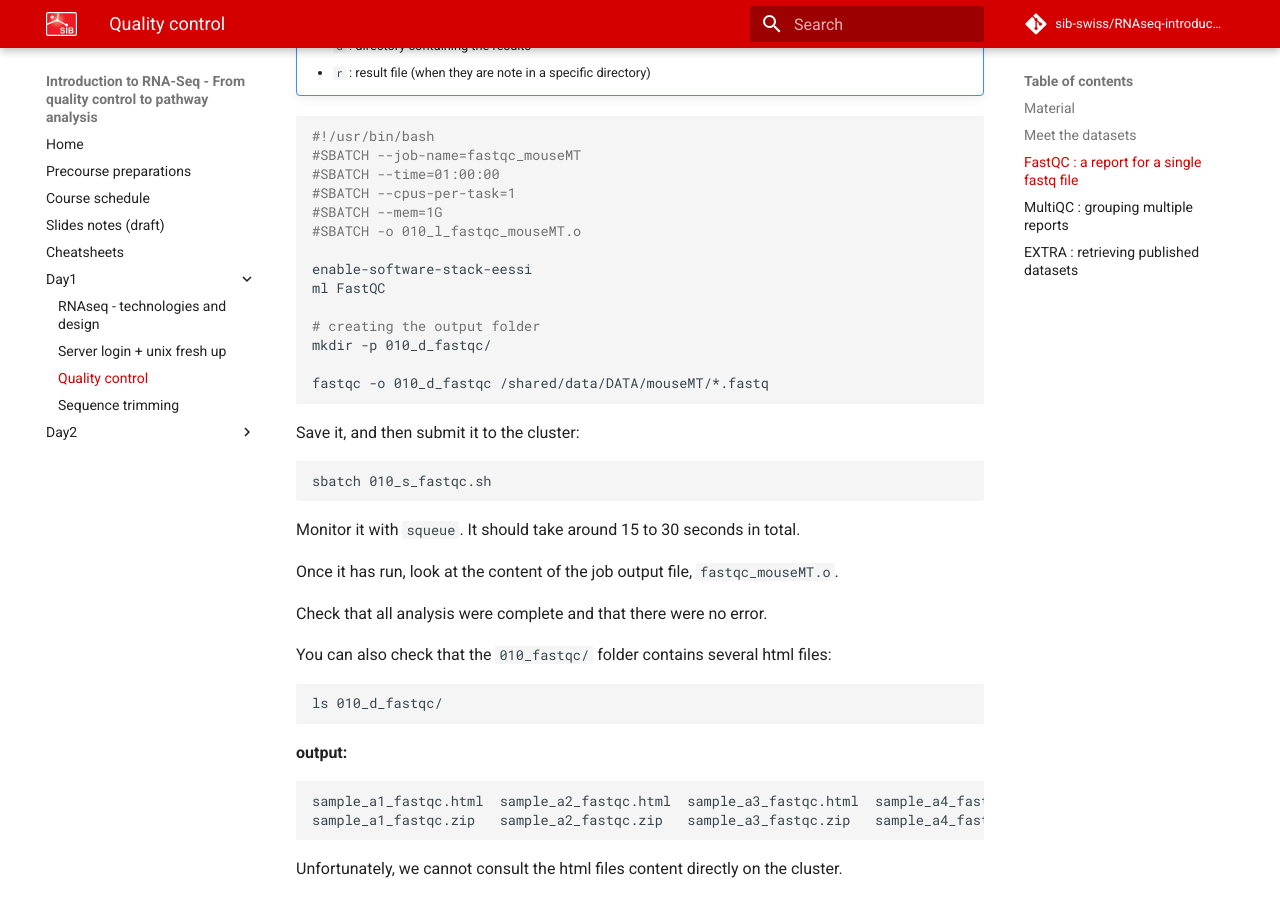
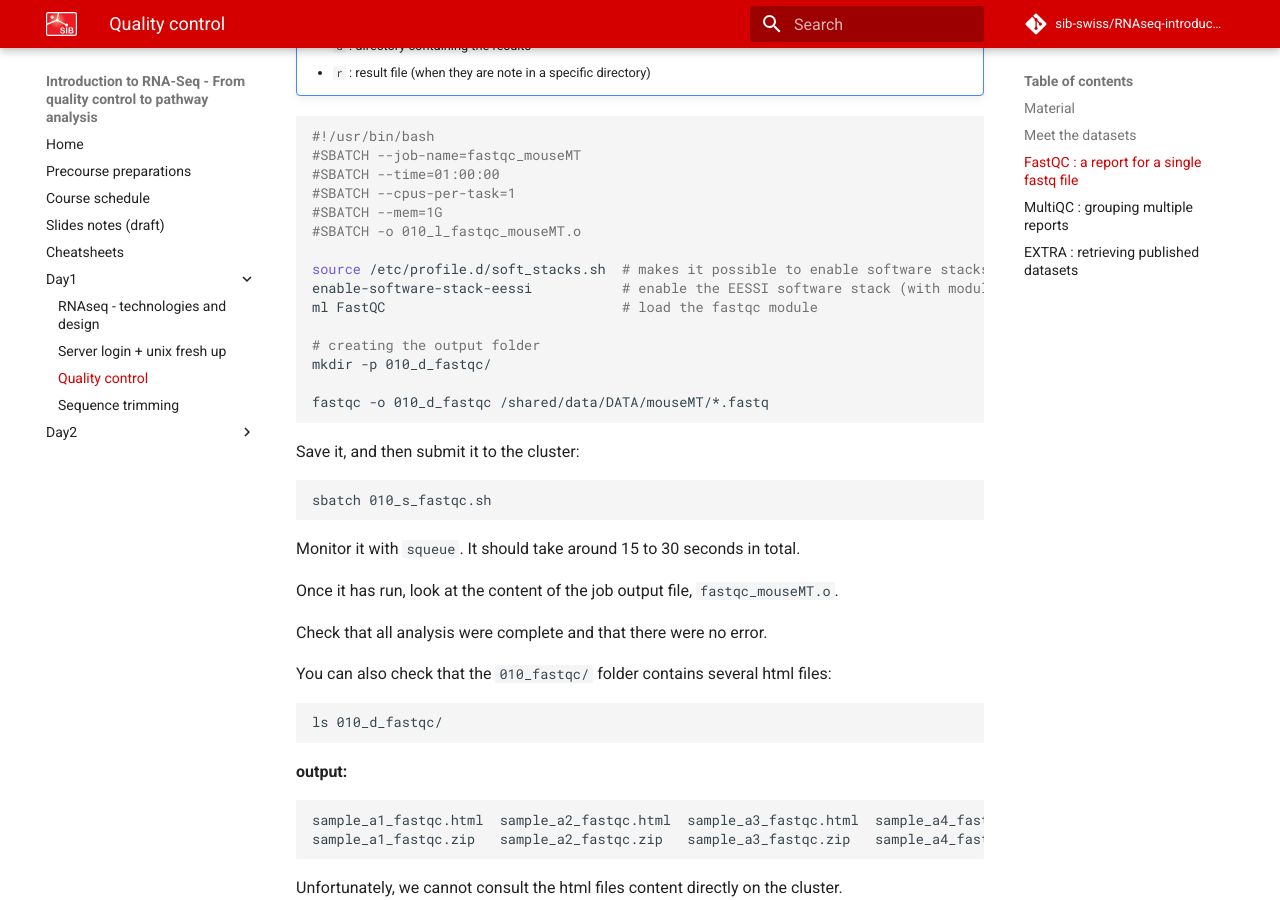
Before and after one commit to sib-swiss/RNAseq-introduction-training, an MkDocs documentation site: the page built from docs/days/quality_control.md, in a window 1280 px wide and 900 px high, scrolled down 2425 px. Built offline with MkDocs 1.6.1 and Material for MkDocs 9.7.7, drawn with Linux system fonts in a browser that asks for light colours; comment, search, counter and statistics services are not loaded.

Commit message:
better script module loading + salmon better correction

```diff
--- a/docs/days/quality_control.md
+++ b/docs/days/quality_control.md
@@ -100,8 +100,9 @@ Then, create here a new text file name `010_s_fastqc.sh` (with `nano`, or on you
 #SBATCH --mem=1G
 #SBATCH -o 010_l_fastqc_mouseMT.o
 
-enable-software-stack-eessi
-ml FastQC
+source /etc/profile.d/soft_stacks.sh  # makes it possible to enable software stacks
+enable-software-stack-eessi           # enable the EESSI software stack (with module)
+ml FastQC                             # load the fastqc module
 
 # creating the output folder
 mkdir -p 010_d_fastqc/
@@ -186,6 +187,7 @@ We will look at one of these html report on the toy dataset, and one of the pre-
 	#SBATCH --mem=1G
 	#SBATCH -o 010_l_fastqc_Liu2015.o
 
+	source /etc/profile.d/soft_stacks.sh
 	enable-software-stack-eessi
 	ml FastQC
 
@@ -216,6 +218,7 @@ We will look at one of these html report on the toy dataset, and one of the pre-
 	#SBATCH --mem=1G
 	#SBATCH -o 010_l_fastqc_Ruhland2016.o
 
+	source /etc/profile.d/soft_stacks.sh
 	enable-software-stack-eessi
 	ml FastQC
 
@@ -254,6 +257,7 @@ We will look at one of these html report on the toy dataset, and one of the pre-
 	#SBATCH -e 010_l_fastqc_Ruhland2016.%a.e
 	#SBATCH --array 1-6%6
 
+	source /etc/profile.d/soft_stacks.sh
 	enable-software-stack-eessi
 	ml FastQC
 
@@ -341,6 +345,7 @@ There are many additional parameters which let you customize your report. Use `m
 	#SBATCH --mem=1G
 	#SBATCH -o 020_l_multiqc_mouseMT.o
 
+	source /etc/profile.d/soft_stacks.sh
 	enable-software-stack-eessi
 	ml MultiQC
 
@@ -448,6 +453,7 @@ Write and execute sbatch scripts to run a MultiQC for the Liu2015 and the Ruhlan
 	#SBATCH --mem=1G
 	#SBATCH -o 020_l_multiqc_Ruhland2016.o
 
+	source /etc/profile.d/soft_stacks.sh
 	enable-software-stack-eessi
 	ml MultiQC
 
@@ -470,6 +476,7 @@ Write and execute sbatch scripts to run a MultiQC for the Liu2015 and the Ruhlan
 	#SBATCH --mem=1G
 	#SBATCH -o 020_l_multiqc_Liu2015.o
 
+	source /etc/profile.d/soft_stacks.sh
 	enable-software-stack-eessi
 	ml MultiQC
 
```
Also changed, not shown: docs/days/counting.md (+1 -0 lines), docs/days/mapping.md (+20 -0 lines), docs/days/server_login.md (+1 -0 lines), docs/days/trimming.md (+5 -2 lines).
